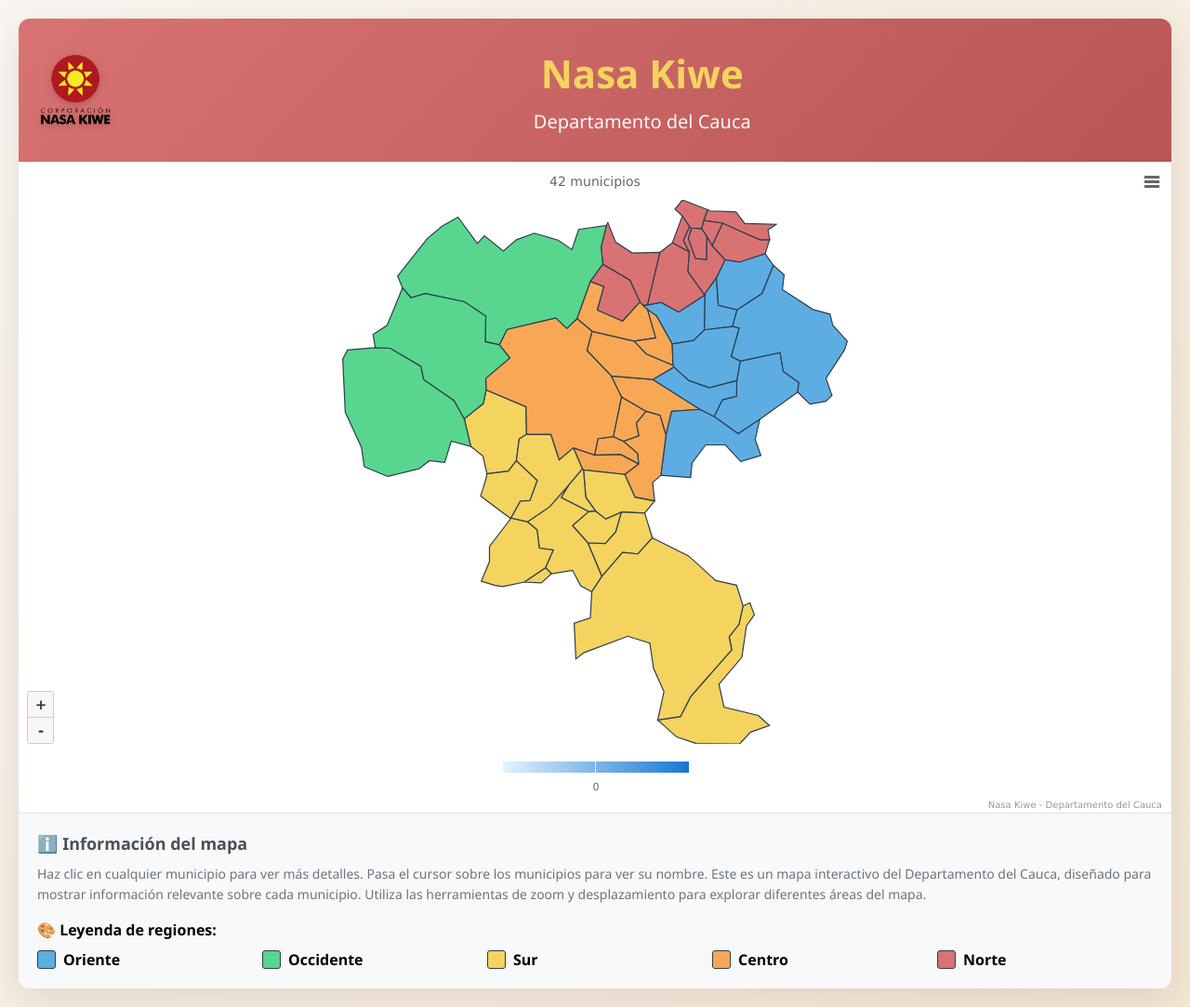
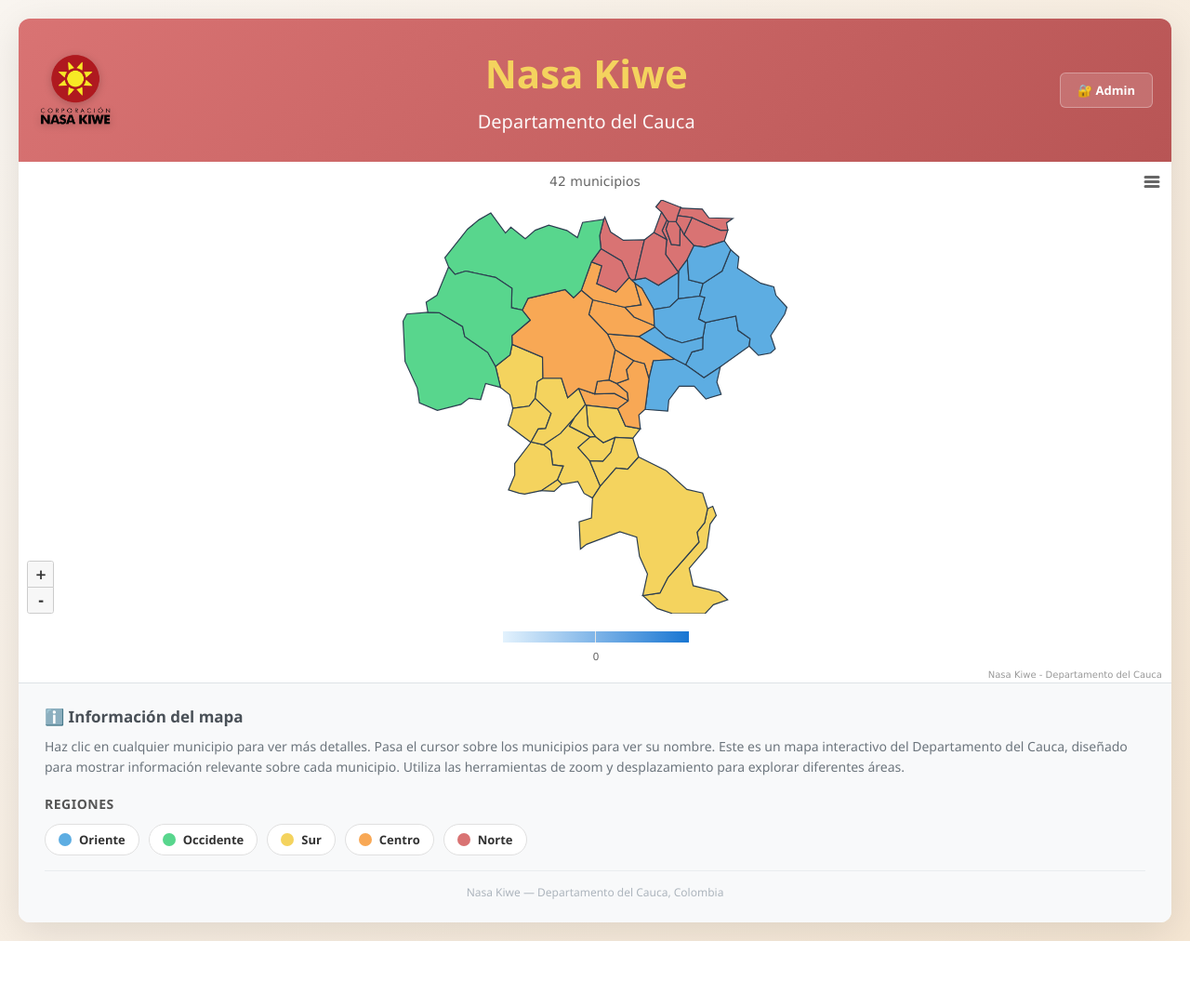
Before and after one commit to garcia17nicolas/mapa_dise-o_nuevo, a website: page index.html in a window 1280 px wide. Shown: the whole page at 93% size. After the commit the page ends 1012 px from the top, so only its background shows below. Drawn offline with nearby package versions, Linux system fonts and the light colour scheme.

Commit message:
Actualizacion y mejoras

```diff
--- a/index.html
+++ b/index.html
@@ -70,10 +70,16 @@
     }
 
     #mapa {
-      height: 700px;
+      height: clamp(400px, 70vh, 750px);
       width: 100%;
       position: relative;
       background: #f8f9fa;
+    }
+
+    @media (max-width: 600px) {
+      .page-title h1 { font-size: 28px; }
+      .page-title p { font-size: 16px; }
+      .page-title img.logo { height: 60px; }
     }
 
     .loading {
@@ -112,7 +118,7 @@
     }
 
     .info-panel {
-      padding: 20px;
+      padding: 24px 28px;
       background: #f8f9fa;
       border-top: 1px solid #dee2e6;
     }
@@ -120,13 +126,49 @@
     .info-panel h3 {
       color: #495057;
       margin-bottom: 10px;
-      font-size: 18px;
+      font-size: 17px;
     }
 
     .info-panel p {
       color: #6c757d;
       font-size: 14px;
       line-height: 1.6;
+    }
+
+    .legend-grid {
+      display: flex;
+      flex-wrap: wrap;
+      gap: 10px;
+      margin-top: 12px;
+    }
+
+    .legend-item {
+      display: flex;
+      align-items: center;
+      gap: 8px;
+      background: white;
+      padding: 7px 14px;
+      border-radius: 20px;
+      border: 1px solid #e0e0e0;
+      font-size: 13px;
+      font-weight: 600;
+      color: #333;
+    }
+
+    .legend-color {
+      width: 14px;
+      height: 14px;
+      border-radius: 50%;
+      flex-shrink: 0;
+    }
+
+    .info-footer {
+      margin-top: 16px;
+      padding-top: 14px;
+      border-top: 1px solid #e9ecef;
+      font-size: 12px;
+      color: #adb5bd;
+      text-align: center;
     }
   </style>
 </head>
@@ -139,6 +181,22 @@
         <h1>Nasa Kiwe</h1>
         <p>Departamento del Cauca</p>
       </div>
+      <a href="login.html" style="
+        display: inline-block;
+        padding: 9px 18px;
+        background: rgba(255,255,255,0.15);
+        color: white;
+        text-decoration: none;
+        border-radius: 6px;
+        font-size: 13px;
+        font-weight: 600;
+        border: 1px solid rgba(255,255,255,0.3);
+        transition: background 0.2s;
+        white-space: nowrap;
+      " onmouseover="this.style.background='rgba(255,255,255,0.25)'"
+         onmouseout="this.style.background='rgba(255,255,255,0.15)'">
+        🔐 Admin
+      </a>
     </div>
 
     <div id="mapa">
@@ -151,31 +209,20 @@
     <div class="info-panel">
       <h3>ℹ️ Información del mapa</h3>
       <p>Haz clic en cualquier municipio para ver más detalles. Pasa el cursor sobre los municipios para ver su nombre.
-        Este es un mapa interactivo del Departamento del Cauca, diseñado para mostrar información relevante sobre cada municipio. Utiliza las herramientas de zoom y desplazamiento para explorar diferentes áreas del mapa.
+        Este es un mapa interactivo del Departamento del Cauca, diseñado para mostrar información relevante sobre cada municipio. Utiliza las herramientas de zoom y desplazamiento para explorar diferentes áreas.
       </p>
 
-      <h4 style="margin-top: 15px; margin-bottom: 10px;">🎨 Leyenda de regiones:</h4>
-      <div style="display: grid; grid-template-columns: repeat(auto-fit, minmax(150px, 1fr)); gap: 10px; margin-top: 10px;">
-        <div style="display: flex; align-items: center; gap: 8px;">
-          <span style="width: 20px; height: 20px; background-color: #5DADE2; border-radius: 3px; border: 1px solid #2c3e50;"></span>
-          <span><strong>Oriente</strong></span>
-        </div>
-        <div style="display: flex; align-items: center; gap: 8px;">
-          <span style="width: 20px; height: 20px; background-color: #58D68D; border-radius: 3px; border: 1px solid #2c3e50;"></span>
-          <span><strong>Occidente</strong></span>
-        </div>
-        <div style="display: flex; align-items: center; gap: 8px;">
-          <span style="width: 20px; height: 20px; background-color: #F4D35E; border-radius: 3px; border: 1px solid #2c3e50;"></span>
-          <span><strong>Sur</strong></span>
-        </div>
-        <div style="display: flex; align-items: center; gap: 8px;">
-          <span style="width: 20px; height: 20px; background-color: #F8A855; border-radius: 3px; border: 1px solid #2c3e50;"></span>
-          <span><strong>Centro</strong></span>
-        </div>
-        <div style="display: flex; align-items: center; gap: 8px;">
-          <span style="width: 20px; height: 20px; background-color: #D97373; border-radius: 3px; border: 1px solid #2c3e50;"></span>
-          <span><strong>Norte</strong></span>
-        </div>
+      <h4 style="margin-top: 18px; margin-bottom: 4px; color: #555; font-size: 14px; font-weight: 600; text-transform: uppercase; letter-spacing: 0.5px;">Regiones</h4>
+      <div class="legend-grid">
+        <div class="legend-item"><span class="legend-color" style="background:#5DADE2;"></span>Oriente</div>
+        <div class="legend-item"><span class="legend-color" style="background:#58D68D;"></span>Occidente</div>
+        <div class="legend-item"><span class="legend-color" style="background:#F4D35E;"></span>Sur</div>
+        <div class="legend-item"><span class="legend-color" style="background:#F8A855;"></span>Centro</div>
+        <div class="legend-item"><span class="legend-color" style="background:#D97373;"></span>Norte</div>
+      </div>
+
+      <div class="info-footer">
+        Nasa Kiwe &mdash; Departamento del Cauca, Colombia
       </div>
     </div>
   </div>
--- a/mapa.js
+++ b/mapa.js
@@ -1,13 +1,7 @@
-console.log('✅ Script mapa.js cargado');
-
-// ✅ VERIFICAR que Highcharts esté disponible
 if (typeof Highcharts === 'undefined') {
-  console.error('❌ ERROR: Highcharts no está cargado. Asegúrate de incluir el script de Highcharts ANTES de mapa.js');
   alert('Error: Highcharts no se cargó correctamente. Revisa la consola.');
   throw new Error('Highcharts is not defined');
 }
-
-console.log('✅ Highcharts detectado correctamente');
 
 (async () => {
   // Ocultar loading cuando termine
@@ -16,7 +10,6 @@
     if (loading) loading.style.display = 'none';
   }
 
-  // Mostrar error visual
   function showError(message) {
     hideLoading();
     const mapaDiv = document.getElementById('mapa');
@@ -31,90 +24,55 @@
     `;
   }
 
-  // Helper: fetch local geojson or remote fallback
   async function loadGeoJSON(pathLocal, fallbackUrl) {
-    console.log('🔍 Intentando cargar:', pathLocal);
-
-    // Primero intentar local
     try {
       const r = await fetch(pathLocal);
-      if (r.ok) {
-        const data = await r.json();
-        console.log('✅ GeoJSON local cargado:', pathLocal);
-        return data;
-      }
-      console.warn('⚠️ No se pudo cargar local (status:', r.status, ')');
-    } catch (e) {
-      console.warn('⚠️ Error cargando local:', pathLocal, e.message);
-    }
-
-    // Intentar fallback
-    console.log('🔍 Intentando fallback:', fallbackUrl);
+      if (r.ok) return await r.json();
+    } catch (_) {}
     try {
       const r2 = await fetch(fallbackUrl);
-      if (r2.ok) {
-        const data = await r2.json();
-        console.log('✅ GeoJSON fallback cargado:', fallbackUrl);
-        return data;
-      }
-      console.error('❌ Fallback falló (status:', r2.status, ')');
-    } catch (e) {
-      console.error('❌ Error cargando fallback:', fallbackUrl, e.message);
-    }
-
+      if (r2.ok) return await r2.json();
+    } catch (_) {}
     return null;
   }
 
-  // Small safe function to get a feature's display name
   function featureName(feature) {
     if (!feature || !feature.properties) return 'Sin nombre';
-
-    const props = feature.properties;
-    return props.MPIO_CNMBR ||
-           props.NOMBRE_MPIO ||
-           props.name ||
-           props.NOMBRE ||
-           props.NOMBRE_MUNIC ||
-           feature.id ||
-           'Sin nombre';
+    const p = feature.properties;
+    return p.MPIO_CNMBR || p.NOMBRE_MPIO || p.name || p.NOMBRE || p.NOMBRE_MUNIC || feature.id || 'Sin nombre';
   }
 
-  // Build chart after loading geojson
+  // Calcular centroide de una geometría GeoJSON
+  function getCentroid(geometry) {
+    if (!geometry || !geometry.coordinates) return null;
+    let sumLat = 0, sumLon = 0, count = 0;
+    function extractCoords(coords, depth) {
+      if (depth === 0 && Array.isArray(coords[0])) {
+        if (typeof coords[0][0] === 'number') {
+          coords.forEach(c => { sumLon += c[0]; sumLat += c[1]; count++; });
+        } else {
+          coords.forEach(ring => extractCoords(ring, depth + 1));
+        }
+      }
+    }
+    extractCoords(geometry.coordinates, 0);
+    return count > 0 ? { lon: sumLon / count, lat: sumLat / count } : null;
+  }
+
   try {
-    // Intentar cargar GeoJSON
     const geojson = await loadGeoJSON(
       './municipios.geojson',
       'https://raw.githubusercontent.com/caticoa3/colombia_mapa/master/co_2018_MGN_MPIO_POLITICO.geojson'
     );
 
-    if (!geojson) {
-      throw new Error('No se pudo cargar ningún archivo GeoJSON (ni local ni remoto)');
-    }
+    if (!geojson) throw new Error('No se pudo cargar ningún archivo GeoJSON (ni local ni remoto)');
+    if (!geojson.features || geojson.features.length === 0) throw new Error('El GeoJSON no contiene features válidos');
 
-    if (!geojson.features || geojson.features.length === 0) {
-      throw new Error('El GeoJSON no contiene features válidos');
-    }
-
-    console.log('📊 Features encontrados:', geojson.features.length);
-
-    // Filtrar solo el Cauca si estamos usando el archivo de Colombia completo
     let caucaGeoJSON = geojson;
     if (geojson.features.length > 50) {
-      console.log('🔍 Detectado archivo de Colombia completo, filtrando solo Cauca...');
-      const caucaFeatures = geojson.features.filter(f => {
-        return f.properties && f.properties.DPTO_CCDGO === "19";
-      });
-
-      if (caucaFeatures.length === 0) {
-        throw new Error('No se encontraron municipios del Cauca en el GeoJSON');
-      }
-
-      caucaGeoJSON = {
-        type: "FeatureCollection",
-        features: caucaFeatures
-      };
-
-      console.log('✅ Filtrado completado:', caucaFeatures.length, 'municipios del Cauca');
+      const caucaFeatures = geojson.features.filter(f => f.properties && f.properties.DPTO_CCDGO === "19");
+      if (caucaFeatures.length === 0) throw new Error('No se encontraron municipios del Cauca en el GeoJSON');
+      caucaGeoJSON = { type: "FeatureCollection", features: caucaFeatures };
     }
 
     hideLoading();
@@ -172,36 +130,8 @@
         borderColor: '#2c3e50',
         borderWidth: 1.2,
 
-        data: caucaGeoJSON.features.map((f, i) => {
+        data: caucaGeoJSON.features.map((f) => {
           const name = featureName(f);
-
-          // Función para calcular el centroide de la geometría
-          function getCentroid(geometry) {
-            if (!geometry || !geometry.coordinates) return null;
-
-            let sumLat = 0, sumLon = 0, count = 0;
-
-            function extractCoords(coords, depth = 0) {
-              if (depth === 0 && Array.isArray(coords[0])) {
-                if (typeof coords[0][0] === 'number') {
-                  // Array de coordenadas
-                  coords.forEach(coord => {
-                    sumLon += coord[0];
-                    sumLat += coord[1];
-                    count++;
-                  });
-                } else {
-                  // Array de arrays (Polygon o MultiPolygon)
-                  coords.forEach(ring => extractCoords(ring, depth + 1));
-                }
-              }
-            }
-
-            extractCoords(geometry.coordinates);
-            return count > 0 ? { lon: sumLon / count, lat: sumLat / count } : null;
-          }
-
-          // Obtener centro del municipio
           const center = getCentroid(f.geometry);
 
           // Nombres de municipios para clasificarlos manualmente si es necesario
@@ -266,35 +196,17 @@
         point: {
           events: {
             mouseOver: function () {
-              try {
-                console.log('🖱️ HOVER:', this.name);
-                showHoverLabel(this, chart);
-                this.setState('hover');
-              } catch (e) {
-                console.error('Error en mouseOver:', e);
-              }
+              showHoverLabel(this, chart);
+              this.setState('hover');
             },
 
             mouseOut: function () {
-              try {
-                console.log('👋 SALISTE:', this.name);
-                hideHoverLabel();
-                this.setState('');
-              } catch (e) {
-                console.error('Error en mouseOut:', e);
-              }
+              hideHoverLabel();
+              this.setState('');
             },
 
             click: function () {
-              try {
-                console.log('🖱️ CLICK:', this.name);
-                // Redirigir a página de detalles del municipio
-                const municipio = encodeURIComponent(this.name);
-                window.location.href = `municipio.html?dept=${municipio}`;
-              } catch (e) {
-                console.error('Error en click:', e);
-                alert('Detalles del municipio: ' + this.name);
-              }
+              window.location.href = `municipio.html?dept=${encodeURIComponent(this.name)}`;
             }
           }
         }
@@ -370,8 +282,6 @@
       hoverDiv.style.transform = 'translate(-50%, -120%) scale(0.95)';
     }
 
-    console.log('✅ Mapa cargado exitosamente con', caucaGeoJSON.features.length, 'municipios');
-    console.log('🎉 Todo funcionando correctamente!');
 
   } catch (err) {
     console.error('❌ Error inicializando mapa:', err);
```
Also changed, not shown: admin.html (+16 -4 lines), login.html (+40 -0 lines), municipio.html (+18 -3 lines), municipio.js (+30 -30 lines), README.md.
